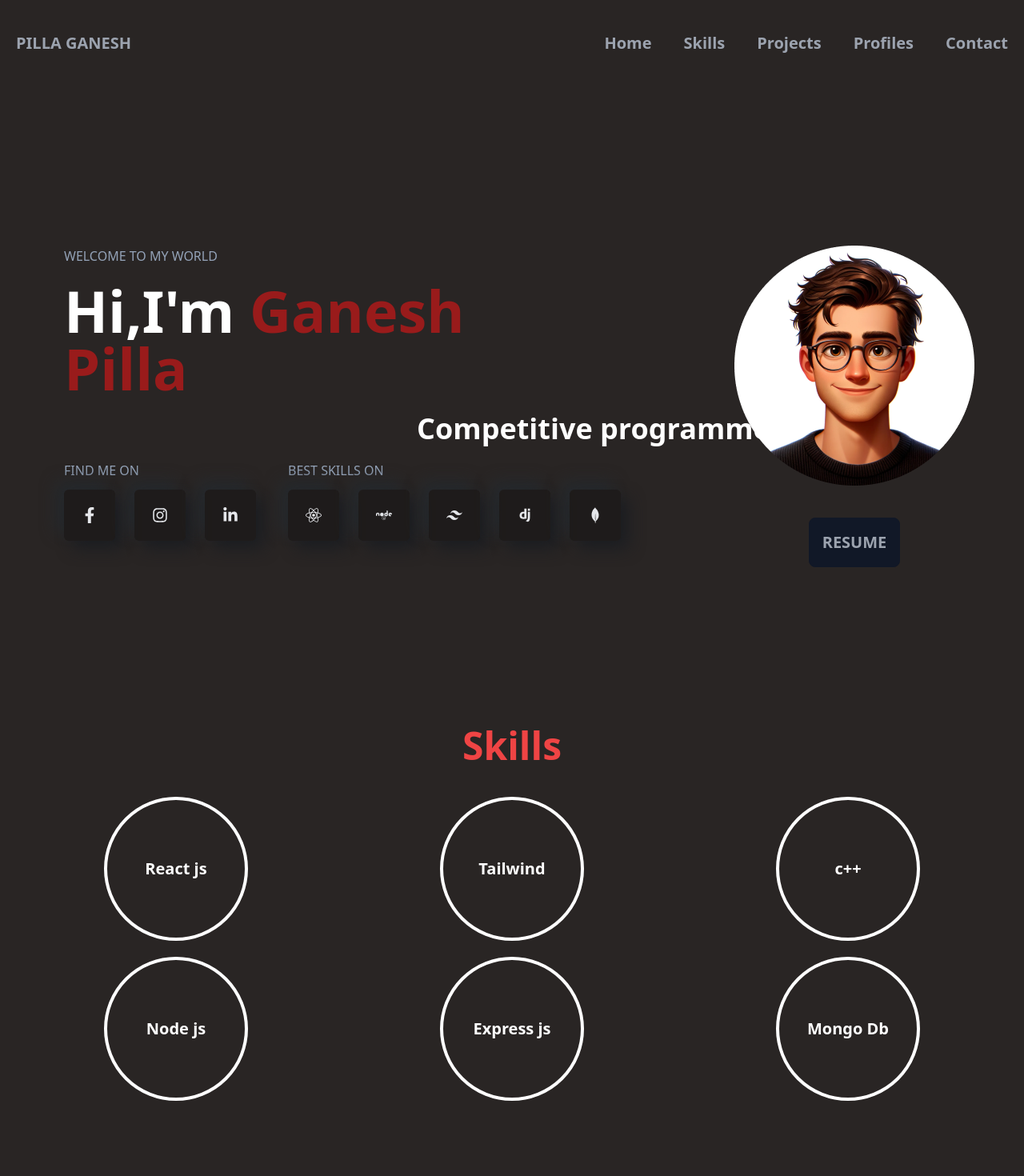
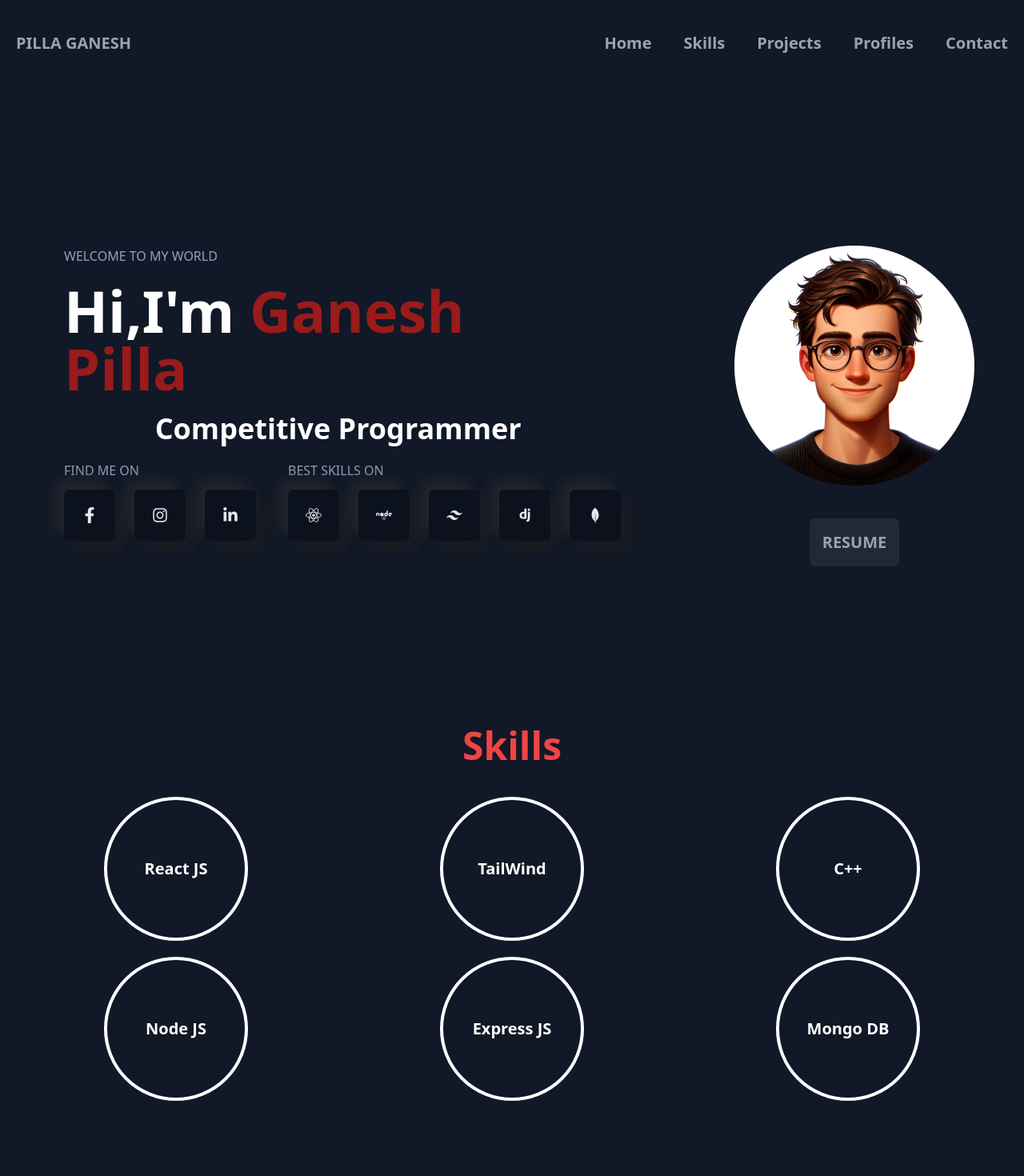
Before and after one commit to ganesh342/portfolio, a React (Vite) app: page / in a window 1280 px wide. Shown: the top 1470 px of the page at 80% size. Built offline with nearby package versions, Linux system fonts and the light colour scheme.

Commit message:
last commit

```diff
--- a/src/Contact.jsx
+++ b/src/Contact.jsx
@@ -23,7 +23,7 @@ function Contact (){
     console.log('Form data submitted:', formData);
   };
   return (
-    <motion.div id="contact" className="bg-stone-800 text-5xl font-bold text-red-500 text-center w-screen-dynamic h-screen-dynamic">
+    <motion.div id="contact" className="bg-gray-900 text-5xl font-bold text-red-500 text-center w-screen-dynamic h-screen-dynamic">
       <h1>Contact With Me</h1>
       <motion.div className="flex lg:flex-row flex-col items-center justify-evenly py-10">
         <motion.div initial={{ x: '-100%' }}
@@ -34,7 +34,7 @@ function Contact (){
         <motion.div initial={{ x: '100%' }}
     animate={{ x: 0 }}
     exit={{ x: '100%' }} transition={{duration:0.5}}>
-        <form onSubmit={handleSubmit} className="flex flex-col gap-10 bg-slate-900 md:wd-[80%] shadow-shadowOne text-gray-400 space-y-4 p-4">
+        <form onSubmit={handleSubmit} className="flex flex-col gap-10 bg-gray-800 md:wd-[80%] shadow-shadowOne text-gray-400 space-y-4 p-4">
       <motion.div>
         <label htmlFor="name" className="block text-sm font-medium text-gray-700">Name</label>
         <input
--- a/src/Home.jsx
+++ b/src/Home.jsx
@@ -1,4 +1,4 @@
-import React,{useState} from 'react'
+import React,{useState,useEffect} from 'react'
 import {motion} from 'framer-motion';
 import Skills from './Skills';
 import Projects from './Projects';
@@ -9,24 +9,31 @@ import "./index.css";
 
 const Home = () => {
   const lines = [
-    'a competitive programmer',
-    'full stack developer',
+    'Competitive Programmer',
+    'Full Stack Developer',
   ];
   const [currentLineIndex, setCurrentLineIndex] = useState(0);
+  useEffect(() => {
+    const interval = setInterval(() => {
+      setCurrentLineIndex((prevIndex) => (prevIndex + 1) % lines.length);
+    }, 3000); // every 3 seconds
+    return () => clearInterval(interval);
+  }, []);
   return (
     <div className="flex flex-col">
-    <motion.div id="home" className=" bg-stone-800 opacity-4 h-screen-dynamic w-screen-dynamic flex flex-col lg:flex-row items-center justify-between">
+    <motion.div id="home" className=" bg-gray-900 opacity-4 h-screen-dynamic w-screen-dynamic flex flex-col lg:flex-row items-center justify-between">
     <motion.div  initial={{ x: '-100%' }}
     animate={{ x: 0 }}
     exit={{ x: '100%' }}  transition={{ duration: 0.5 }} className="flex flex-col items-start justify-between px-20">
         <div className="text-slate-400 uppercase">Welcome To My World</div>
         <div className="text-7xl font-semibold py-5"><span className="text-white">Hi,I'm </span><span className="text-red-800">Ganesh <br/>Pilla</span></div>
         <motion.div
+        key={currentLineIndex}
  initial={{ x: 0 }}
  animate={{ x: '100%' }}
  exit={{ x: '-100%' }}
  transition={{ duration: 2, repeat: Infinity, repeatType: 'reverse' }}
- id="animated-text" class="text-4xl font-bold text-white">Competitive programmer</motion.div>
+ id="animated-text" class="text-4xl font-bold text-white">{lines[currentLineIndex]}</motion.div>
         <div className="flex flex-col lg:flex-row gap-10 items-center justify-between py-5">
           <div className="flex flex-col items-start justify-center">
           <div className="text-slate-400 uppercase">FIND ME ON</div>
@@ -72,7 +79,7 @@ const Home = () => {
     animate={{ x: 0 }}
     exit={{ x: '100%' }}  transition={{ duration: 0.5 }} className="flex flex-col gap-10 items-center justify-center">
         <img src="/portfolioimg.png" className="w-100 transition-transform duration-300 hover:scale-110"/>
-        <a href="https://drive.google.com/file/d/15mAYnnqnsBX1DODIndkfP8ypzVcxVDfh/view?usp=drive_link" className="text-gray-400 font-semibold text-xl uppercase  hover:text-red-800 border border-gray-900 rounded-lg p-4 bg-gray-900">resume</a>
+        <a href="https://drive.google.com/file/d/15mAYnnqnsBX1DODIndkfP8ypzVcxVDfh/view?usp=drive_link" className="text-gray-400 font-semibold text-xl uppercase  hover:text-red-800 border border-gray-900 rounded-lg p-4 bg-gray-800">resume</a>
       </motion.div>
       <motion.div>
       </motion.div>
--- a/src/Navbar.jsx
+++ b/src/Navbar.jsx
@@ -3,7 +3,7 @@ import { Link } from 'react-router-dom'
 
 const Navbar = () => {
   return (
-    <div className="bg-stone-800 opacity-4 screen w-screen-dynamic flex flex-row items-center justify-between mt-0 py-10">
+    <div className="bg-gray-900 opacity-4 screen w-screen-dynamic flex flex-row items-center justify-between mt-0 py-10">
       <div className="text-gray-400 text-xl font-semibold uppercase px-5">Pilla Ganesh</div>
       <ul className="flex flex-row items-center justify-center">
         <li><a href="#home" className="text-gray-400 hover:text-red-700 px-5 text-xl font-semibold cursor-pointer">Home</a></li>
--- a/src/Profiles.jsx
+++ b/src/Profiles.jsx
@@ -4,7 +4,7 @@ import { FontAwesomeIcon } from '@fortawesome/react-fontawesome';
 import { faGithub } from '@fortawesome/free-brands-svg-icons';
 function Profiles () {
   return (
-    <motion.div id="profiles" className="bg-stone-800 text-5xl font-bold text-red-500 text-center w-screen-dynamic h-screen-dynamic">
+    <motion.div id="profiles" className="bg-gray-900 text-5xl font-bold text-red-500 text-center w-screen-dynamic h-screen-dynamic">
       <h1>Coding Profiles</h1>
       <motion.div className="w-full grid md:grid-cols-3 sm:grid-cols-2 grid-cols-1 place-items-center gap-5 px-5 py-10">
         <motion.div initial={{ x: '-100%' }}
--- a/src/Projects.jsx
+++ b/src/Projects.jsx
@@ -4,7 +4,7 @@ import { FontAwesomeIcon } from '@fortawesome/react-fontawesome';
 import { faGithub } from '@fortawesome/free-brands-svg-icons';
 function Projects () {
   return (
-    <motion.div id="projects" className="bg-stone-800 text-5xl font-bold text-red-500 text-center w-screen-dynamic h-screen-dynamic">
+    <motion.div id="projects" className="bg-gray-900 text-5xl font-bold text-red-500 text-center w-screen-dynamic h-screen-dynamic">
       <h1>Projects</h1>
       <motion.div className="w-full grid md:grid-cols-3 sm:grid-cols-2 grid-cols-1 place-items-center gap-5 px-5 py-10">
         <motion.div  initial={{ x: '-100%' }}
--- a/src/Skills.jsx
+++ b/src/Skills.jsx
@@ -1,22 +1,243 @@
-import React from 'react';
+import React,{useState} from 'react';
 import {motion} from 'framer-motion';
 const Skills = () => {
+
   return (
-    <motion.div id="skills" className="bg-stone-800 text-5xl font-bold text-red-500 text-center w-screen-dynamic h-screen-dynamic">
+    <motion.div id="skills" className="bg-gray-900 text-5xl font-bold text-red-500 text-center w-screen-dynamic h-screen-dynamic">
         <h1>Skills</h1>
         <motion.div class="w-full grid md:grid-cols-3 sm:grid-cols-2 grid-cols-1 place-items-center gap-5 px-5 py-10"><motion.div initial={{ x: '-100%' }}
     animate={{ x: 0 }}
-    exit={{ x: '100%' }}  transition={{ duration: 0.5 }} class="item h-[180px] w-[180px] bg-bodyColor border-4 border-white text-xl font-bodyFont font-bold  text-white flex items-center justify-center rounded-full">React js</motion.div><motion.div initial={{ y: '-100%' }}
+    exit={{ x: '100%' }}  transition={{ duration: 0.5 }} class="relative item h-[180px] w-[180px] bg-bodyColor border-4 border-white text-xl font-bodyFont font-bold  text-white flex items-center justify-center rounded-full group perspective-1000">
+     <div className="relative w-full h-full transition-transform duration-700 transform-style preserve-3d group-hover:rotate-y-180">
+
+{/* Front Side */}
+<div className="absolute w-full h-full border-white rounded-full flex items-center justify-center text-white text-xl font-bold group-hover:hidden">
+  React JS
+</div>
+
+  <div className="absolute bottom-0 w-full h-full bg-gray-800 overflow-hidden opacity-0 group-hover:opacity-100 transition-opacity duration-300 rounded-full">
+    <motion.div
+      className="absolute bottom-0 w-[200%] h-full"
+      animate={{ x: ["0%", "-50%"] }}
+      transition={{
+        repeat: Infinity,
+        duration: 4,
+        ease: "linear",
+      }}
+    >
+      <svg
+        viewBox="0 0 1440 320"
+        className="w-full h-full fill-blue-500"
+        preserveAspectRatio="none"
+      >
+        <path
+          fill="currentColor"
+          d="M0,160L60,149.3C120,139,240,117,360,112C480,107,600,117,720,144C840,171,960,213,1080,213.3C1200,213,1320,171,1380,149.3L1440,128V320H1380C1320,320,1200,320,1080,320C960,320,840,320,720,320C600,320,480,320,360,320C240,320,120,320,60,320H0Z"
+        />
+      </svg>
+    </motion.div>
+
+  {/* Percentage Text */}
+  <div className="absolute mt-10 px-20 z-10 text-white font-bold text-xl opacity-0 group-hover:opacity-100 transition-opacity duration-300">
+    80%
+  </div>
+  </div>
+</div>
+      </motion.div>
+      <motion.div initial={{ y: '-100%' }}
     animate={{ y: 0 }}
-    exit={{ y: '100%' }}  transition={{ duration: 0.5 }} class="item h-[180px] w-[180px] bg-bodyColor border-4 border-white text-xl font-bodyFont font-bold  text-white flex items-center justify-center rounded-full">Tailwind</motion.div><motion.div initial={{ x: '100%' }}
+    exit={{ y: '100%' }}  transition={{ duration: 0.5 }} class="relative item h-[180px] w-[180px] bg-bodyColor border-4 border-white text-xl font-bodyFont font-bold  text-white flex items-center justify-center rounded-full group perspective-1000">
+     <div className="relative w-full h-full transition-transform duration-700 transform-style preserve-3d group-hover:rotate-y-180">
+
+{/* Front Side */}
+<div className="absolute w-full h-full border-white rounded-full flex items-center justify-center text-white text-xl font-bold group-hover:hidden">
+  TailWind
+</div>
+
+  <div className="absolute bottom-0 w-full h-full bg-gray-800 overflow-hidden opacity-0 group-hover:opacity-100 transition-opacity duration-300 rounded-full">
+    <motion.div
+      className="absolute bottom-0 w-[200%] h-full"
+      animate={{ x: ["0%", "-50%"] }}
+      transition={{
+        repeat: Infinity,
+        duration: 4,
+        ease: "linear",
+      }}
+    >
+      <svg
+        viewBox="0 0 1440 320"
+        className="w-full h-full fill-blue-500"
+        preserveAspectRatio="none"
+      >
+        <path
+          fill="currentColor"
+          d="M0,160L60,149.3C120,139,240,117,360,112C480,107,600,117,720,144C840,171,960,213,1080,213.3C1200,213,1320,171,1380,149.3L1440,128V320H1380C1320,320,1200,320,1080,320C960,320,840,320,720,320C600,320,480,320,360,320C240,320,120,320,60,320H0Z"
+        />
+      </svg>
+    </motion.div>
+
+  {/* Percentage Text */}
+  <div className="absolute mt-10 px-20 z-10 text-white font-bold text-xl opacity-0 group-hover:opacity-100 transition-opacity duration-300">
+    90%
+  </div>
+  </div>
+</div>
+      </motion.div>
+      <motion.div initial={{ x: '100%' }}
     animate={{ x: 0 }}
-    exit={{ x: '100%' }}  transition={{ duration: 0.5 }} class="item h-[180px] w-[180px] bg-bodyColor border-4 border-white text-xl font-bodyFont font-bold  text-white flex items-center justify-center rounded-full">c++</motion.div><motion.div initial={{ x: '-100%' }}
+    exit={{ x: '-100%' }}  transition={{ duration: 0.5 }} class="relative item h-[180px] w-[180px] bg-bodyColor border-4 border-white text-xl font-bodyFont font-bold  text-white flex items-center justify-center rounded-full group perspective-1000">
+     <div className="relative w-full h-full transition-transform duration-700 transform-style preserve-3d group-hover:rotate-y-180">
+
+{/* Front Side */}
+<div className="absolute w-full h-full border-white rounded-full flex items-center justify-center text-white text-xl font-bold group-hover:hidden">
+  C++
+</div>
+
+  <div className="absolute bottom-0 w-full h-full bg-gray-800 overflow-hidden opacity-0 group-hover:opacity-100 transition-opacity duration-300 rounded-full">
+    <motion.div
+      className="absolute bottom-0 w-[200%] h-full"
+      animate={{ x: ["0%", "-50%"] }}
+      transition={{
+        repeat: Infinity,
+        duration: 4,
+        ease: "linear",
+      }}
+    >
+      <svg
+        viewBox="0 0 1440 320"
+        className="w-full h-full fill-blue-500"
+        preserveAspectRatio="none"
+      >
+        <path
+          fill="currentColor"
+          d="M0,160L60,149.3C120,139,240,117,360,112C480,107,600,117,720,144C840,171,960,213,1080,213.3C1200,213,1320,171,1380,149.3L1440,128V320H1380C1320,320,1200,320,1080,320C960,320,840,320,720,320C600,320,480,320,360,320C240,320,120,320,60,320H0Z"
+        />
+      </svg>
+    </motion.div>
+
+  {/* Percentage Text */}
+  <div className="absolute mt-10 px-20 z-10 text-white font-bold text-xl opacity-0 group-hover:opacity-100 transition-opacity duration-300">
+    95%
+  </div>
+  </div>
+</div>
+      </motion.div>
+      <motion.div initial={{ x: '-100%' }}
     animate={{ x: 0 }}
-    exit={{ x: '100%' }}  transition={{ duration: 0.5 }} class="item h-[180px] w-[180px] bg-bodyColor border-4 border-white text-xl font-bodyFont font-bold  text-white flex items-center justify-center rounded-full">Node js</motion.div><motion.div initial={{ y: '100%' }}
+    exit={{ x: '100%' }}  transition={{ duration: 0.5 }} class="relative item h-[180px] w-[180px] bg-bodyColor border-4 border-white text-xl font-bodyFont font-bold  text-white flex items-center justify-center rounded-full group perspective-1000">
+     <div className="relative w-full h-full transition-transform duration-700 transform-style preserve-3d group-hover:rotate-y-180">
+
+{/* Front Side */}
+<div className="absolute w-full h-full border-white rounded-full flex items-center justify-center text-white text-xl font-bold group-hover:hidden">
+  Node JS
+</div>
+
+  <div className="absolute bottom-0 w-full h-full bg-gray-800 overflow-hidden opacity-0 group-hover:opacity-100 transition-opacity duration-300 rounded-full">
+    <motion.div
+      className="absolute bottom-0 w-[200%] h-full"
+      animate={{ x: ["0%", "-50%"] }}
+      transition={{
+        repeat: Infinity,
+        duration: 4,
+        ease: "linear",
+      }}
+    >
+      <svg
+        viewBox="0 0 1440 320"
+        className="w-full h-full fill-blue-500"
+        preserveAspectRatio="none"
+      >
+        <path
+          fill="currentColor"
+          d="M0,160L60,149.3C120,139,240,117,360,112C480,107,600,117,720,144C840,171,960,213,1080,213.3C1200,213,1320,171,1380,149.3L1440,128V320H1380C1320,320,1200,320,1080,320C960,320,840,320,720,320C600,320,480,320,360,320C240,320,120,320,60,320H0Z"
+        />
+      </svg>
+    </motion.div>
+
+  {/* Percentage Text */}
+  <div className="absolute mt-10 px-20 z-10 text-white font-bold text-xl opacity-0 group-hover:opacity-100 transition-opacity duration-300">
+    90%
+  </div>
+  </div>
+</div>
+      </motion.div><motion.div initial={{ y: '100%' }}
     animate={{ y: 0 }}
-    exit={{ y: '100%' }}  transition={{ duration: 0.5 }} class="item h-[180px] w-[180px] bg-bodyColor border-4 border-white text-xl font-bodyFont font-bold  text-white flex items-center justify-center rounded-full">Express js</motion.div><motion.div initial={{ x: '100%' }}
+    exit={{ y: '100%' }}  transition={{ duration: 0.5 }} class="relative item h-[180px] w-[180px] bg-bodyColor border-4 border-white text-xl font-bodyFont font-bold  text-white flex items-center justify-center rounded-full group perspective-1000">
+     <div className="relative w-full h-full transition-transform duration-700 transform-style preserve-3d group-hover:rotate-y-180">
+
+{/* Front Side */}
+<div className="absolute w-full h-full border-white rounded-full flex items-center justify-center text-white text-xl font-bold group-hover:hidden">
+  Express JS
+</div>
+
+  <div className="absolute bottom-0 w-full h-full bg-gray-800 overflow-hidden opacity-0 group-hover:opacity-100 transition-opacity duration-300 rounded-full">
+    <motion.div
+      className="absolute bottom-0 w-[200%] h-full"
+      animate={{ x: ["0%", "-50%"] }}
+      transition={{
+        repeat: Infinity,
+        duration: 4,
+        ease: "linear",
+      }}
+    >
+      <svg
+        viewBox="0 0 1440 320"
+        className="w-full h-full fill-blue-500"
+        preserveAspectRatio="none"
+      >
+        <path
+          fill="currentColor"
+          d="M0,160L60,149.3C120,139,240,117,360,112C480,107,600,117,720,144C840,171,960,213,1080,213.3C1200,213,1320,171,1380,149.3L1440,128V320H1380C1320,320,1200,320,1080,320C960,320,840,320,720,320C600,320,480,320,360,320C240,320,120,320,60,320H0Z"
+        />
+      </svg>
+    </motion.div>
+
+  {/* Percentage Text */}
+  <div className="absolute mt-10 px-20 z-10 text-white font-bold text-xl opacity-0 group-hover:opacity-100 transition-opacity duration-300">
+    70%
+  </div>
+  </div>
+</div>
+      </motion.div>
+      <motion.div initial={{ x: '100%' }}
     animate={{ x: 0 }}
-    exit={{ x: '100%' }}  transition={{ duration: 0.5 }} class="item h-[180px] w-[180px] bg-bodyColor border-4 border-white text-xl font-bodyFont font-bold  text-white flex items-center justify-center rounded-full">Mongo Db</motion.div></motion.div>
+    exit={{ x: '-100%' }}  transition={{ duration: 0.5 }} class="relative item h-[180px] w-[180px] bg-bodyColor border-4 border-white text-xl font-bodyFont font-bold  text-white flex items-center justify-center rounded-full group perspective-1000">
+     <div className="relative w-full h-full transition-transform duration-700 transform-style preserve-3d group-hover:rotate-y-180">
+
+{/* Front Side */}
+<div className="absolute w-full h-full border-white rounded-full flex items-center justify-center text-white text-xl font-bold group-hover:hidden">
+  Mongo DB
+</div>
+
+  <div className="absolute bottom-0 w-full h-full bg-gray-800 overflow-hidden opacity-0 group-hover:opacity-100 transition-opacity duration-300 rounded-full">
+    <motion.div
+      className="absolute bottom-0 w-[200%] h-full"
+      animate={{ x: ["0%", "-50%"] }}
+      transition={{
+        repeat: Infinity,
+        duration: 4,
+        ease: "linear",
+      }}
+    >
+      <svg
+        viewBox="0 0 1440 320"
+        className="w-full h-full fill-blue-500"
+        preserveAspectRatio="none"
+      >
+        <path
+          fill="currentColor"
+          d="M0,160L60,149.3C120,139,240,117,360,112C480,107,600,117,720,144C840,171,960,213,1080,213.3C1200,213,1320,171,1380,149.3L1440,128V320H1380C1320,320,1200,320,1080,320C960,320,840,320,720,320C600,320,480,320,360,320C240,320,120,320,60,320H0Z"
+        />
+      </svg>
+    </motion.div>
+
+  {/* Percentage Text */}
+  <div className="absolute mt-10 px-20 z-10 text-white font-bold text-xl opacity-0 group-hover:opacity-100 transition-opacity duration-300">
+    75%
+  </div>
+  </div>
+</div>
+      </motion.div></motion.div>
     </motion.div>
   )
 }
```
